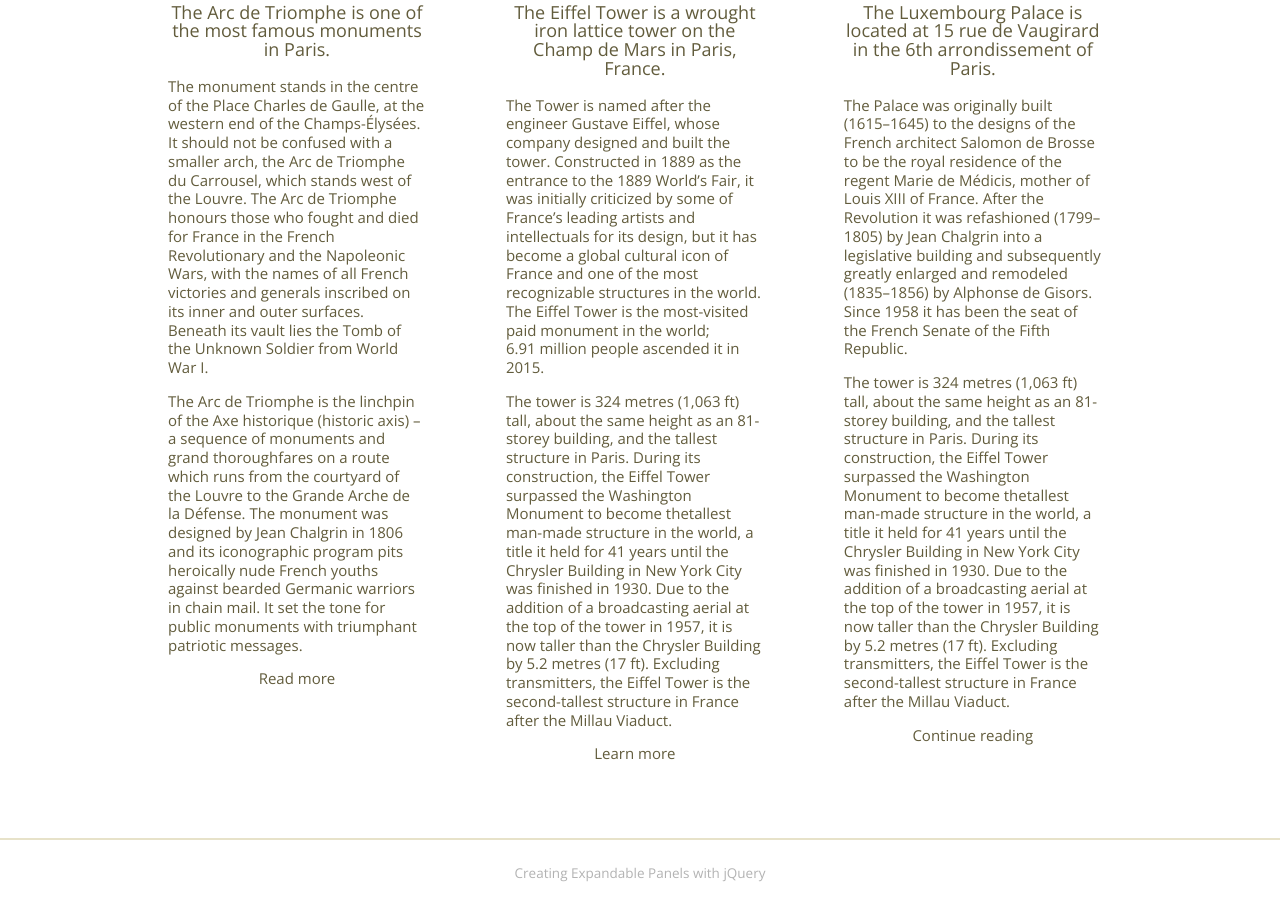
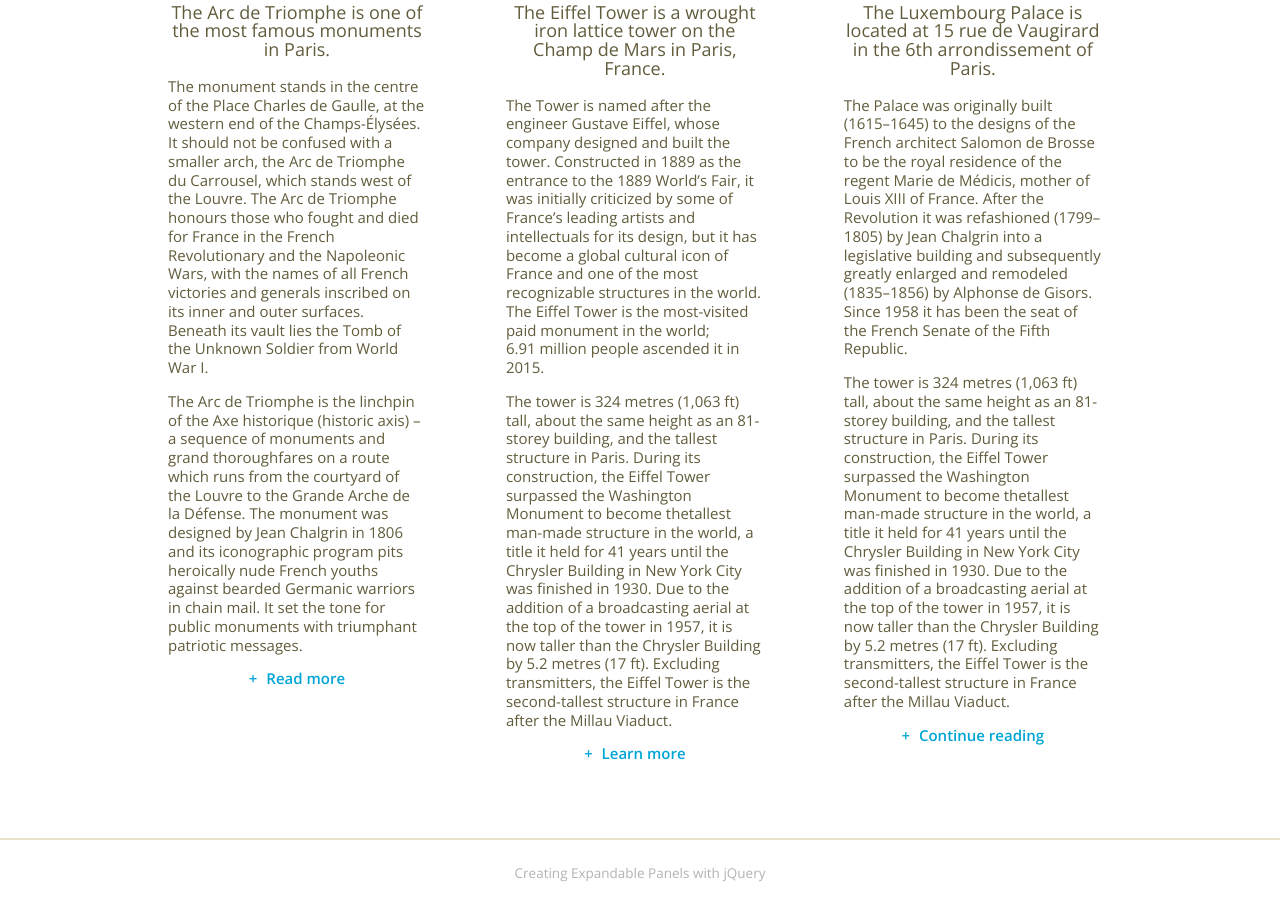
Before and after one commit to WebDevTuts/creating_expandable_panels_with_jquery, a plain HTML site: page index.html in a window 1280 px wide. Shown: the part 499-1420 px from the top of the page. Drawn offline with nearby package versions, Linux system fonts and the light colour scheme.

Commit message:
Add style for triggers

```diff
--- a/includes/expandable_panels.css
+++ b/includes/expandable_panels.css
@@ -35,11 +35,25 @@ footer { border-top: 2px solid #e7e2c9; height: 75px; color: rgba(0,0,0,.3); pad
 
 /* CSS for Expanding Panels */
 
+.expanding_panel .expanding_panel_trigger {
+	curson: pointer;
+	color: #00a5d5;
+	font-weight: 600;
+	-webkit-user-select: none;
+	-moz-user-select: none;
+	-ms-user-select: none;
+	user-select: none;
+}
 
+.expanding_panel .expanding_panel_trigger:hover {
+	color: #555;
+	text-decoration: underline;
+}
 
-
-
-
+.expanding_panel .expanding_panel_trigger::before {
+	content: '+ ';
+	padding-right: 5px;
+}
 
 /* Media Queries */
 
```
